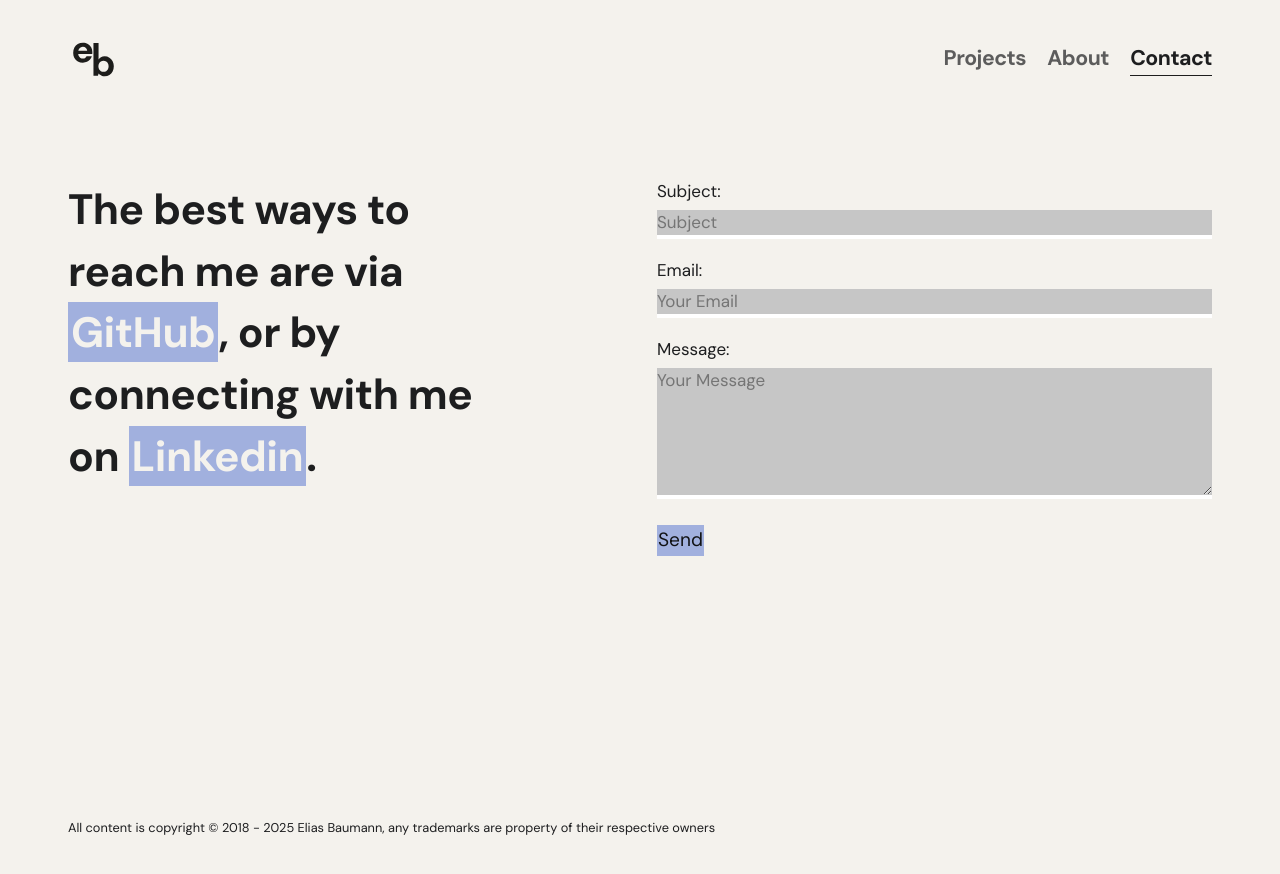
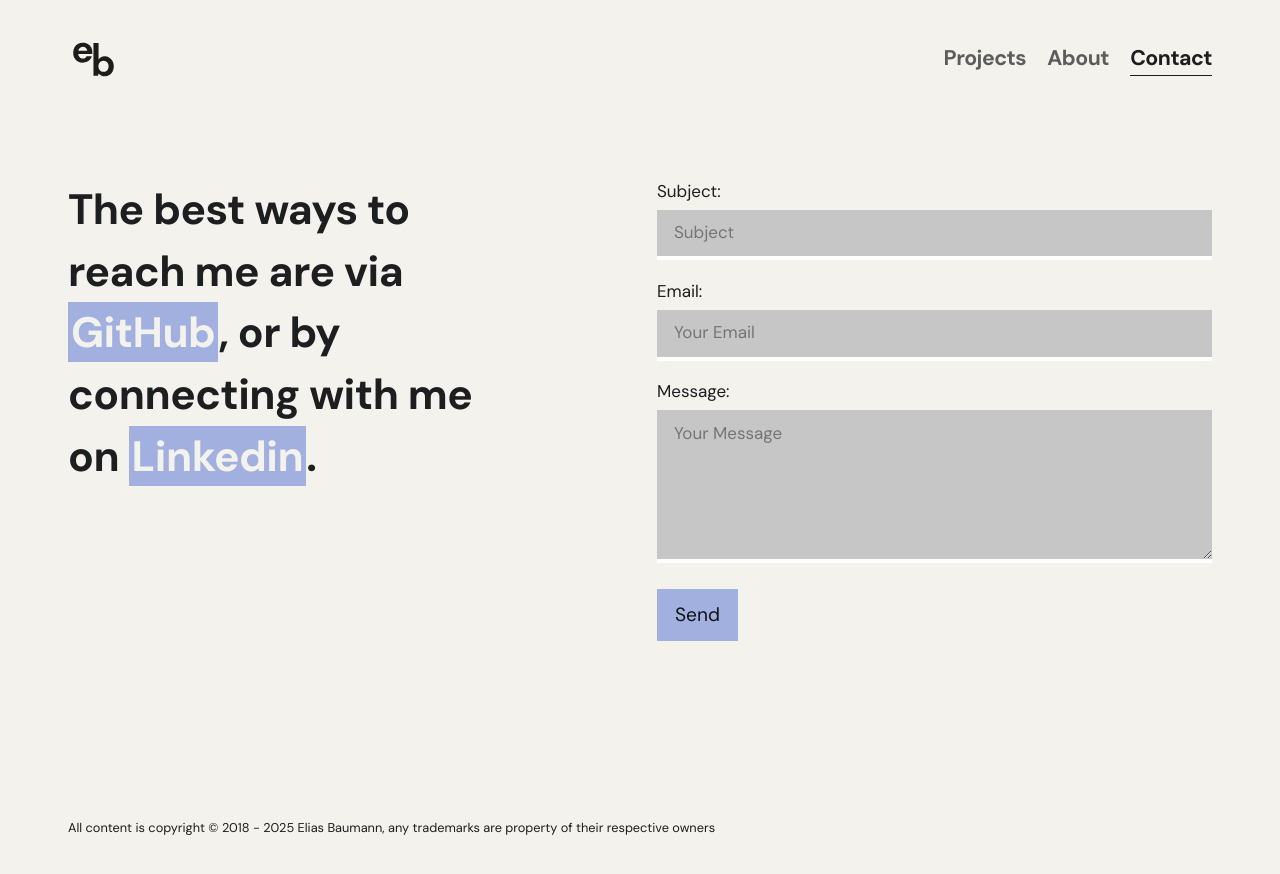
Before and after one commit to eliasbaumann/eliasbaumann.github.io, a Jekyll site: the page built from _pages/contact.html, in a window 1280 px wide. Shown: the top 874 px of the page. Built offline with Jekyll 4.4.1, drawn with Linux system fonts in a browser that asks for light colours; nearby versions of some CDN libraries; some web fonts are replaced.

Commit message:
revert box distance

```diff
--- a/_sass/site/base/_variables.scss
+++ b/_sass/site/base/_variables.scss
@@ -36,11 +36,11 @@
 
   --paragraph-spacing: 1.3rem;
 
-  --gutter: #{rem(0px)};
-  --gutter-row: #{rem(0px)};
-  --page-margin: #{rem(0px)};
-  --inner-padding: #{rem(0px)};
-  --inner-padding-horizontal: #{rem(0px)};
+  --gutter: #{rem(24px)};
+  --gutter-row: #{rem(24px)};
+  --page-margin: #{rem(32px)};
+  --inner-padding: #{rem(16px)};
+  --inner-padding-horizontal: #{rem(10px)};
 
   // COLOR SCHEME 1
   // --color-primary: 0,0,0;
```
